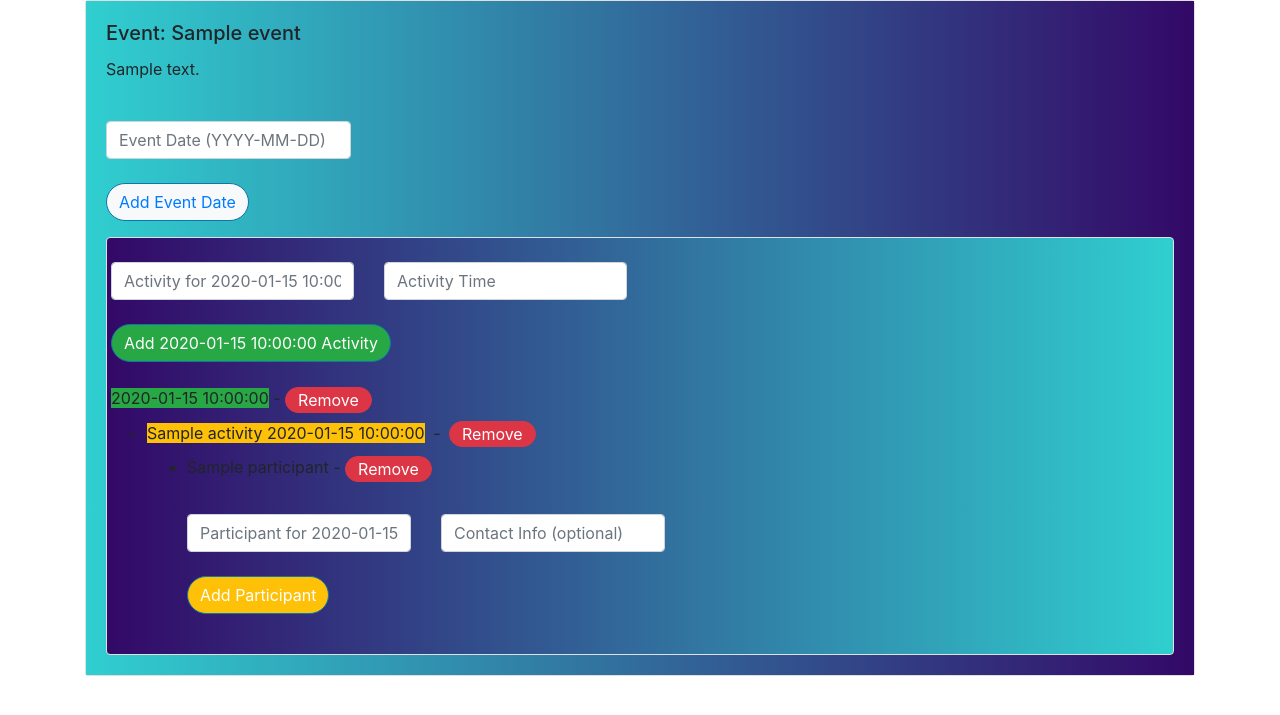
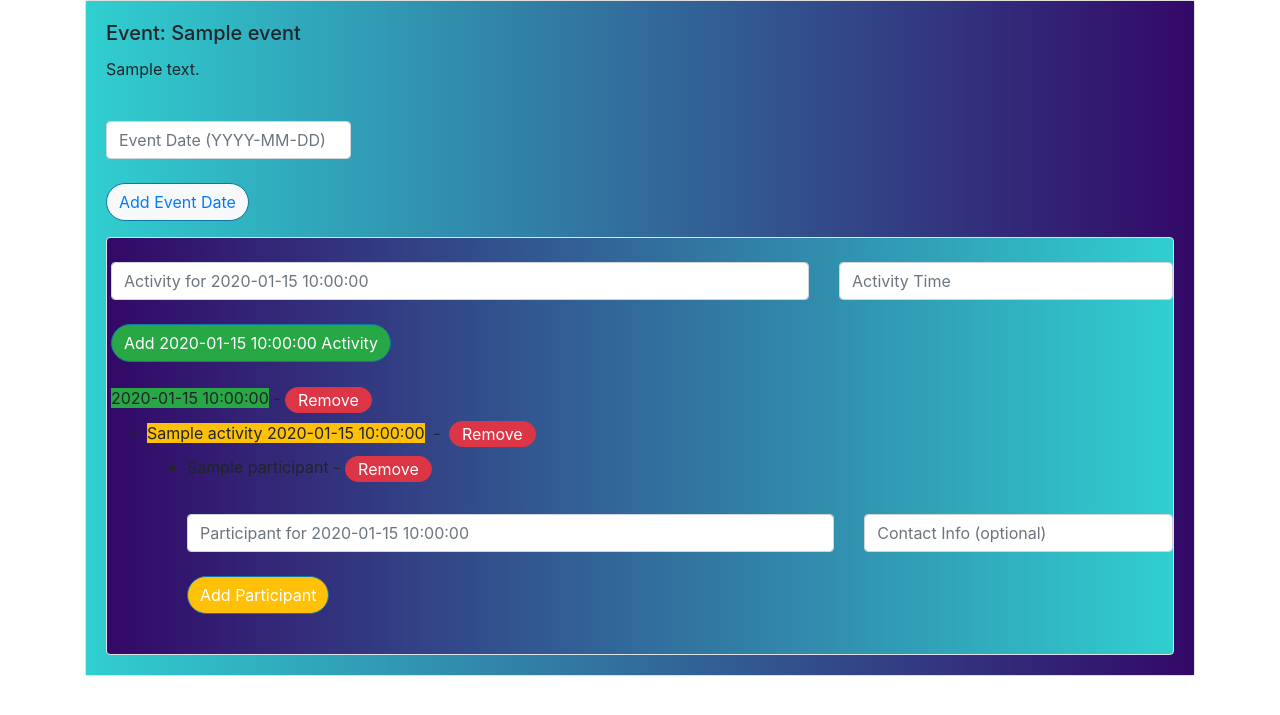
Before and after one commit to warrengoldman/Golf, a FastAPI app: template templates/event.html in a window 1280 px wide. Shown: the top 715 px of the page. Run offline with FastAPI, Linux system fonts and the light colour scheme; the template is opened without the code that fills it: most values are stand-ins (such as "Sample title", 1, 10 or a date in 2020); some libraries are stand-ins or nearby versions.

Commit message:
second crack at display for cell

```diff
--- a/templates/event.html
+++ b/templates/event.html
@@ -23,10 +23,10 @@
                         {% if not activity_view_only %}
                         <li class="list-group mb-2 ml-1">
                               <form class="add-activity-form row d-flex align-items-center">
-                                  <div class="form-group col-md-3 col-sm-8">
+                                  <div class="form-group col-md-8 col-sm-8">
                                     <label for="activity_name"></label><input type="text" class="form-control mb-2" id="activity_name" name="activity_name" placeholder="Activity for {{e_date.event_date}} ">
                                   </div>
-                                  <div class="form-group col-md-3 col-sm-4">
+                                  <div class="form-group col-md-4 col-sm-4">
                                     <label for="activity_time"></label><input type="text" class="form-control mb-2" id="activity_time" name="activity_time" placeholder="Activity Time">
                                   </div>
                                   <div class="form-group col-md-12">
@@ -48,10 +48,10 @@
                                 {% if not participant_view_only %}
                                 <li class="list-group mb-2">
                                       <form class="add-participant-form row d-flex align-items-center">
-                                          <div class="form-group col-md-3 col-sm-8">
+                                          <div class="form-group col-md-8 col-sm-8">
                                             <label for="participant_name"></label><input type="text" class="form-control mb-2" id="participant_name" name="participant_name" placeholder="Participant for {{ activity.activity_time }}">
                                           </div>
-                                          <div class="form-group col-md-3 col-sm-4">
+                                          <div class="form-group col-md-4 col-sm-4">
                                             <label for="contact_info"></label><input type="text" class="form-control mb-2" id="contact_info" name="contact_info" placeholder="Contact Info (optional)">
                                           </div>
                                           <div class="form-group col-md-12">
```
